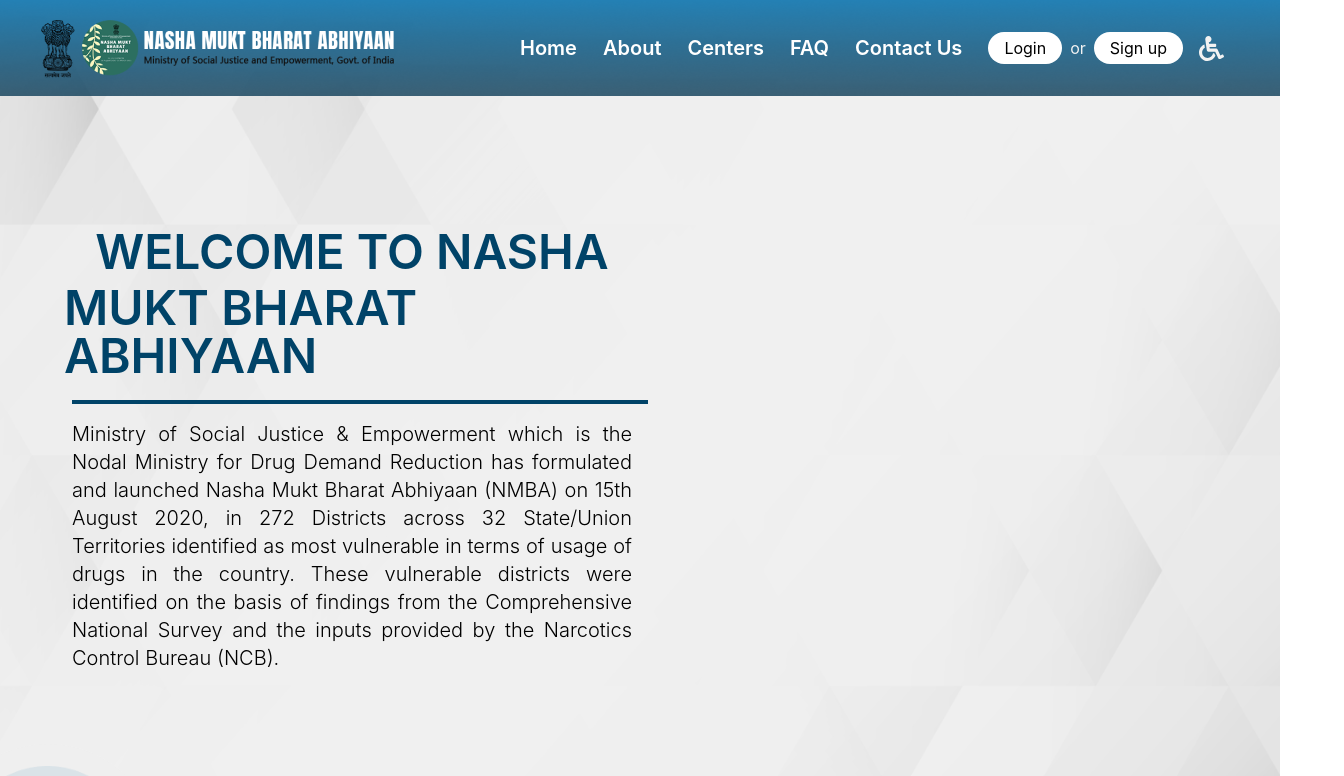
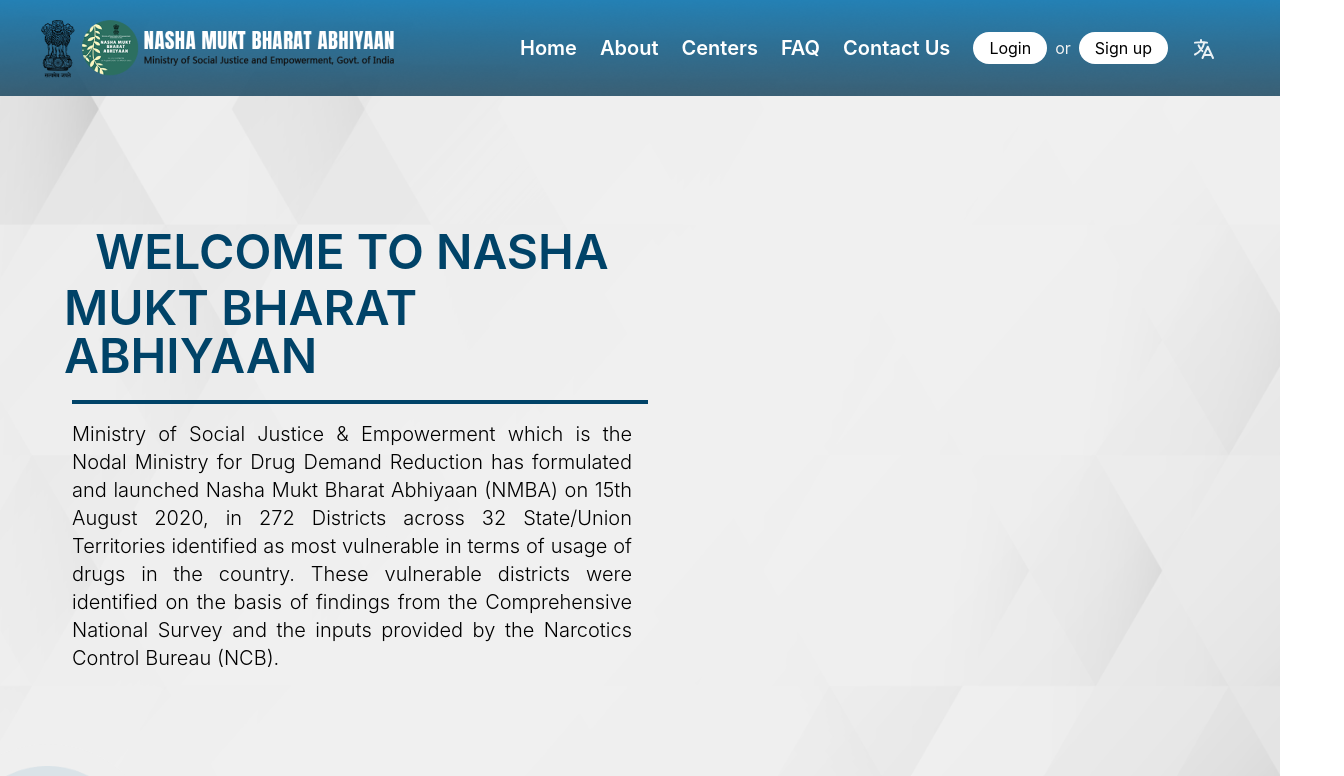
Before and after one commit to SIH-2023-SRM/Frontend-vite, a React (Vite) app: page / in a window 1280 px wide. Shown: the top 776 px of the page, 1344 px wide, since content can reach past the window. Built offline with nearby package versions, Linux system fonts and the light colour scheme.

Commit message:
landing page bugs

```diff
--- a/package.json
+++ b/package.json
@@ -10,6 +10,7 @@
     "preview": "vite preview"
   },
   "dependencies": {
+    "@headlessui/react": "^1.7.17",
     "react": "^18.2.0",
     "react-dom": "^18.2.0",
     "react-icons": "^4.11.0",
--- /dev/null
+++ b/src/components/Accessibility.jsx
@@ -0,0 +1,57 @@
+import React from "react";
+import { Popover, Transition } from "@headlessui/react";
+import { Fragment } from "react";
+
+function Accessibility() {
+  return (
+    <>
+      <div className=" top-16 w-full max-w-sm px-4">
+        <Popover className="relative">
+          {({ open }) => (
+            <>
+              <Popover.Button
+                className={`
+                ${open ? "" : "text-opacity-90"}
+                group inline-flex items-center rounded-full pt-2 px-2 text-base font-medium text-white hover:text-opacity-100 focus:outline-none    `}
+              >
+                <svg
+                  xmlns="http://www.w3.org/2000/svg"
+                  fill="none"
+                  viewBox="0 0 24 24"
+                  strokeWidth={2}
+                  stroke="currentColor"
+                  className="w-6 h-6"
+                >
+                  <path
+                    strokeLinecap="round"
+                    strokeLinejoin="round"
+                    d="M10.5 21l5.25-11.25L21 21m-9-3h7.5M3 5.621a48.474 48.474 0 016-.371m0 0c1.12 0 2.233.038 3.334.114M9 5.25V3m3.334 2.364C11.176 10.658 7.69 15.08 3 17.502m9.334-12.138c.896.061 1.785.147 2.666.257m-4.589 8.495a18.023 18.023 0 01-3.827-5.802"
+                  />
+                </svg>
+              </Popover.Button>
+              <Transition
+                as={Fragment}
+                enter="transition ease-out duration-200"
+                enterFrom="opacity-0 translate-y-1"
+                enterTo="opacity-100 translate-y-0"
+                leave="transition ease-in duration-150"
+                leaveFrom="opacity-100 translate-y-0"
+                leaveTo="opacity-0 translate-y-1"
+              >
+                <Popover.Panel className="absolute left-1/2 z-10 mt-3  max-w-sm -translate-x-1/2 transform px-4 sm:px-0 lg:max-w-xl text-black">
+                  <div className="overflow-hidden rounded-lg shadow-lg ring-1 ring-black ring-opacity-5">
+                    <div className="relative grid gap-8 bg-white p-7 lg:grid-cols-2">
+                      helo
+                    </div>
+                  </div>
+                </Popover.Panel>
+              </Transition>
+            </>
+          )}
+        </Popover>
+      </div>
+    </>
+  );
+}
+
+export default Accessibility;
--- a/src/components/Mission.jsx
+++ b/src/components/Mission.jsx
@@ -6,7 +6,7 @@ import profile from "../assets/profileicon.png";
 function Mission() {
   return (
     <>
-      <div className=" relative w-full h-[70vh] bg-[url('./assets/missionbg.png')] bg-cover flex flex-col items-center px-28 py-10">
+      <div className=" relative w-screen h-[70vh] bg-[url('./assets/missionbg.png')] bg-cover overflow-x-clip flex flex-col items-center px-28 py-10">
         <div className=" font-LeagueGothic text-5xl text-[#004368] font-semibold">
           OUR MISSION
         </div>
@@ -66,7 +66,7 @@ function Mission() {
             alt=""
           />
         </div>
-        <div className=" absolute bottom-[-20%] right-[-5%]  rounded-full overflow-x-hidden w-56 h-56 bg-[#EFEFEF]">
+        <div className=" absolute bottom-[-20%] right-[-5%] rounded-full w-56 h-56 bg-[#EFEFEF]">
           <img
             className=" absolute h-[80%] overflow-x-hidden  bottom-[10%] right-[25%] "
             src={ellipse2}
--- a/src/components/Navbar.jsx
+++ b/src/components/Navbar.jsx
@@ -1,10 +1,10 @@
 import React from "react";
 import logo from "../assets/logo.png";
 import { useNavigate } from "react-router-dom";
-import { FaWheelchair } from "react-icons/fa";
+import Accessibility from "./Accessibility";
 
 function Navbar() {
-  const navigate = useNavigate()
+  const navigate = useNavigate();
   return (
     <>
       <div className=" w-full h-[12vh] flex items-center px-10 bg-[url('./assets/navbg.png')] bg-cover">
@@ -17,16 +17,19 @@ function Navbar() {
           <div className="  text-xl font-semibold text-white ">Centers</div>
           <div className="  text-xl font-semibold text-white ">FAQ</div>
           <div className="  text-xl font-semibold text-white ">Contact Us</div>
-          <div className=" flex items-center">
-            <button onClick={()=>navigate('/login')} className=" px-4 py-1 rounded-2xl text-black  bg-white ">
+          <div className=" flex items-center ">
+            <button
+              onClick={() => navigate("/login")}
+              className=" px-4 py-1 rounded-2xl text-black  bg-white "
+            >
               Login
             </button>
             <div className=" mx-2  ">or</div>
             <button className=" px-4 py-1 rounded-2xl text-black  bg-white ">
               Sign up
             </button>
-            <div className=" mx-4">
-              <FaWheelchair size={25} />
+            <div className="">
+              <Accessibility />
             </div>
           </div>
         </div>
```
Also changed, not shown: 3 other files (tests, documents, lock files or other folders).
